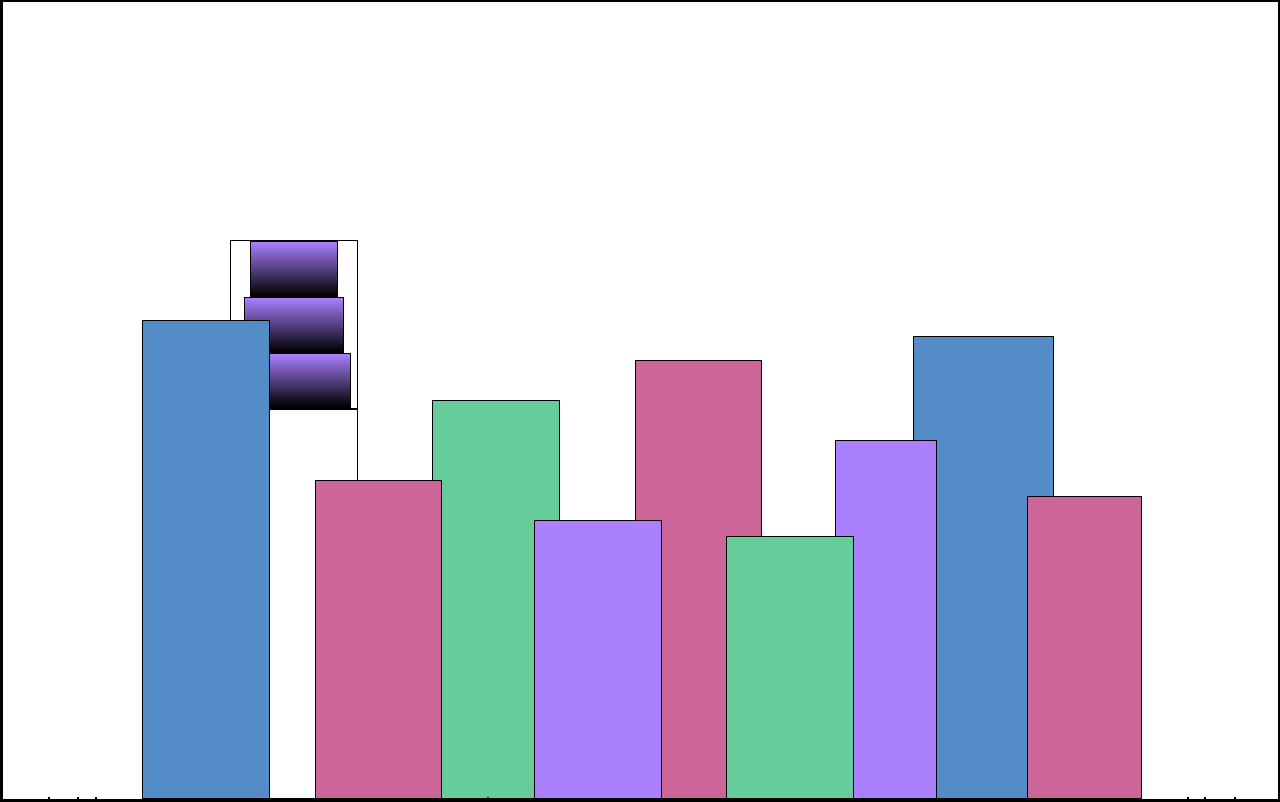
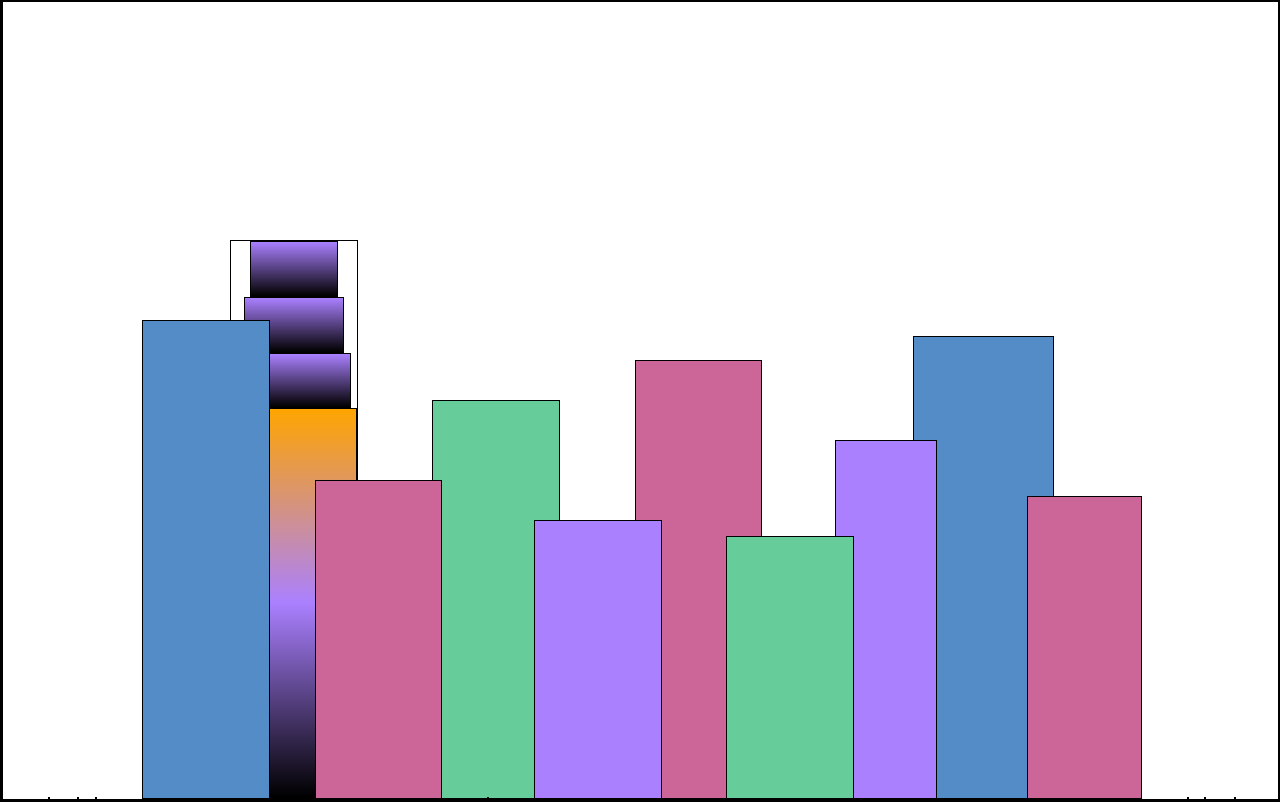
Before and after one commit to csant510/Build-a-city-skyline, a plain HTML site: page index.html in a window 1280 px wide. Drawn offline with Linux system fonts and the light colour scheme.

Commit message:
Update styles.css

```diff
--- a/styles.css
+++ b/styles.css
@@ -53,7 +53,13 @@ body {
 
 .bb1d {
                  width: 100%;
-
+                 height: 70%;
+                 background-color: var(--building-color1);
+                 background: linear-gradient(
+                                  orange,
+                                  var(--building-color1),
+                                  var(--window-color1)
+                                  );
 }
 
 .bb1-window {
```
